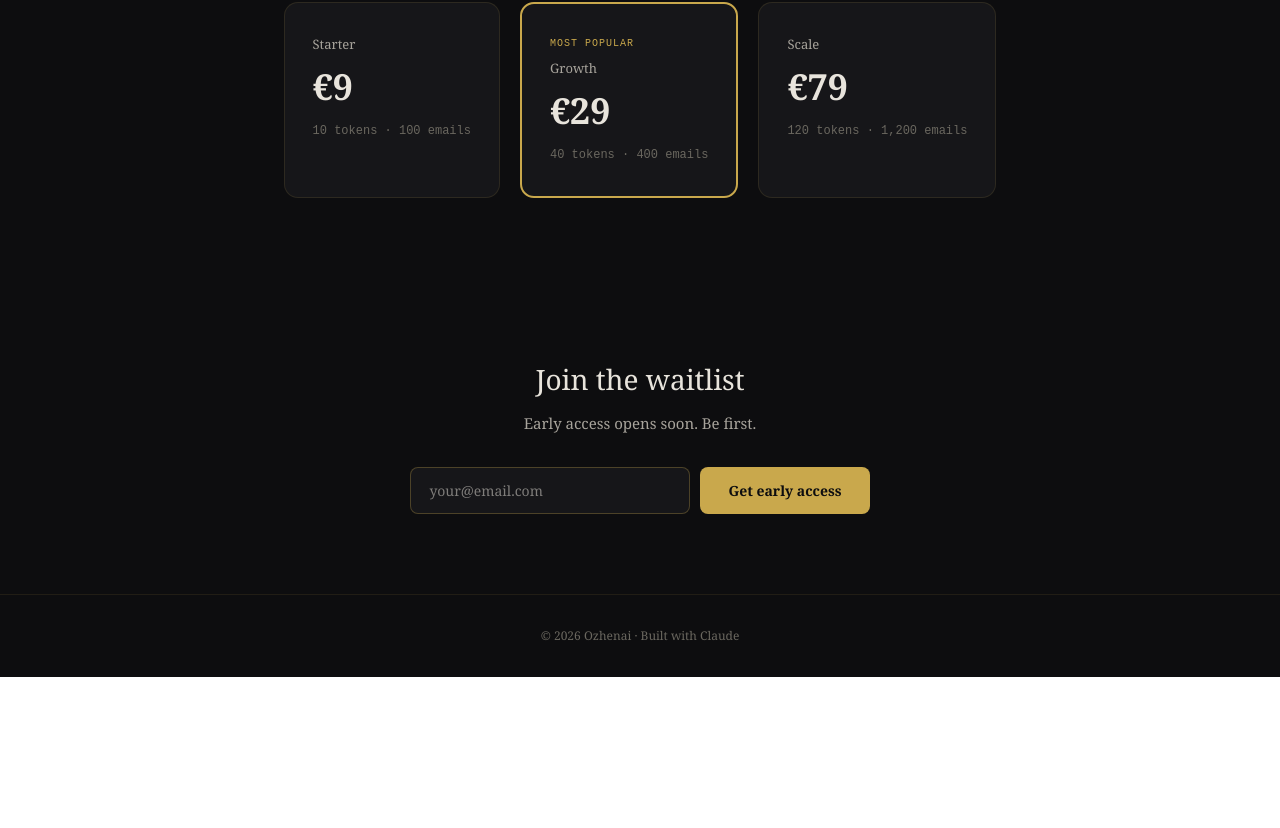
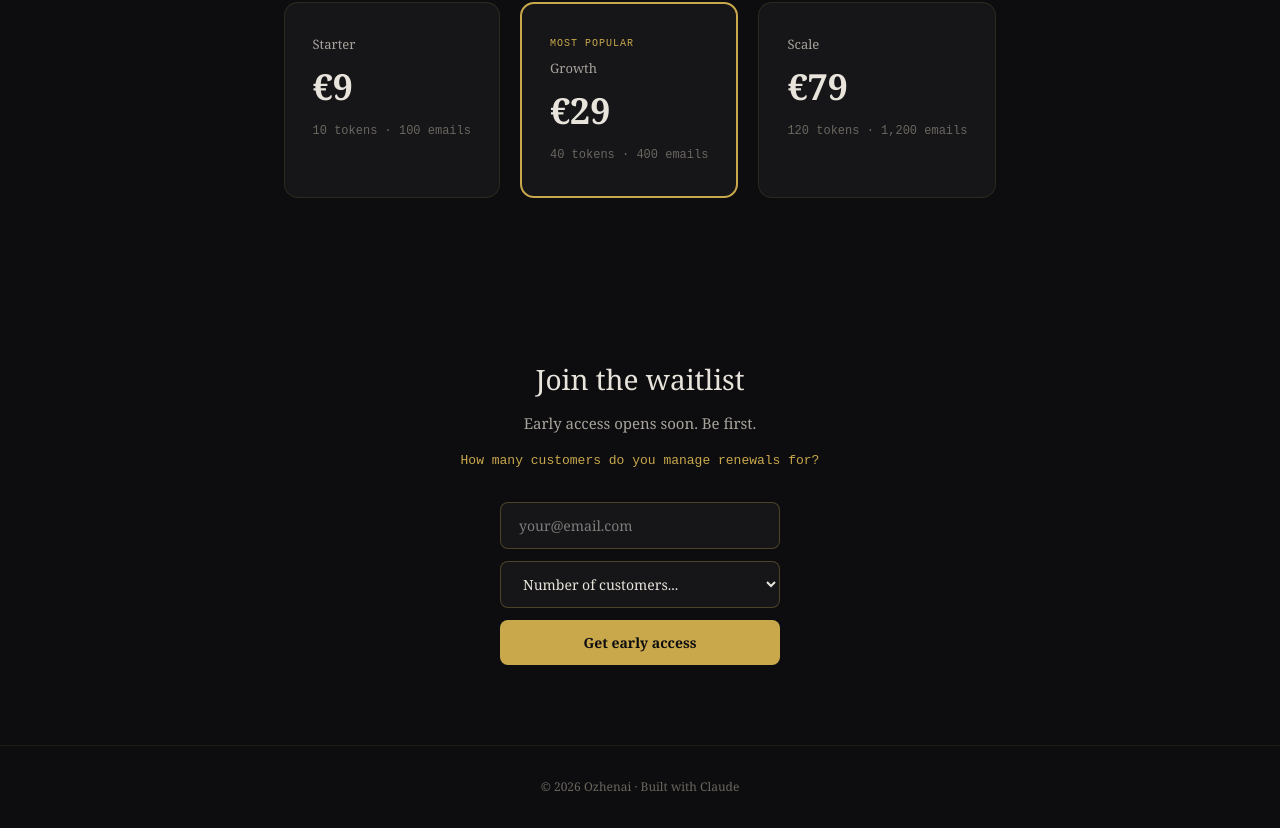
Before and after one commit to Alemeh777/RenewAI, a Next.js app: page / in a window 1280 px wide. Shown: the part 1580-2408 px from the top of the page. Before the commit the page ends 2257 px from the top, so only its background shows below. Built offline with nearby package versions, Linux system fonts and the light colour scheme.

Commit message:
waitlist form wired up

```diff
--- /dev/null
+++ b/app/API/waitlist/route.ts
@@ -0,0 +1,41 @@
+import { Resend } from "resend";
+import { NextRequest, NextResponse } from "next/server";
+
+const resend = new Resend(process.env.RESEND_API_KEY);
+
+export async function POST(req: NextRequest) {
+  const { email, customers } = await req.json();
+
+  if (!email) {
+    return NextResponse.json({ error: "Email required" }, { status: 400 });
+  }
+
+  try {
+    await resend.emails.send({
+      from: "Ozhenai <onboarding@resend.dev>",
+      to: email,
+      subject: "You're on the Ozhenai waitlist!",
+      html: `
+        <div style="font-family:Georgia,serif;max-width:480px;margin:0 auto;padding:40px 20px;background:#0d0d0f;color:#e8e4dc;">
+          <div style="font-size:22px;font-weight:700;color:#c9a84c;margin-bottom:20px;">Ozhenai</div>
+          <h1 style="font-size:24px;margin-bottom:16px;">You're in. 🎉</h1>
+          <p style="color:#a8a49c;line-height:1.7;margin-bottom:24px;">
+            Thanks for joining the Ozhenai waitlist. We'll reach out personally when early access opens.
+          </p>
+          <p style="color:#6a675f;font-size:13px;">— The Ozhenai team</p>
+        </div>
+      `,
+    });
+
+    await resend.emails.send({
+      from: "Ozhenai <onboarding@resend.dev>",
+      to: "tinytalesbyale@gmail.com",
+      subject: `New waitlist signup — ${customers || "unknown"} customers`,
+      html: `<p>New signup: <strong>${email}</strong><br>Manages: <strong>${customers || "not specified"}</strong> customers</p>`,
+    });
+
+    return NextResponse.json({ success: true });
+  } catch (error) {
+    return NextResponse.json({ error: "Failed" }, { status: 500 });
+  }
+}
--- a/app/page.tsx
+++ b/app/page.tsx
@@ -1,3 +1,5 @@
+"use client";
+
 export default function Home() {
   return (
     <main style={{ fontFamily: "Georgia, serif", background: "#0d0d0f",
@@ -94,19 +96,54 @@ export default function Home() {
 
       <section id="waitlist" style={{ padding: "80px 40px", textAlign: "center" }}>
         <h2 style={{ fontSize: 28, marginBottom: 12 }}>Join the waitlist</h2>
-        <p style={{ color: "#a8a49c", marginBottom: 32, fontSize: 15 }}>
+        <p style={{ color: "#a8a49c", marginBottom: 16, fontSize: 15 }}>
           Early access opens soon. Be first.
         </p>
-        <div style={{ display: "flex", gap: 10, justifyContent: "center", flexWrap: "wrap" }}>
-          <input type="email" placeholder="your@email.com"
+        <p style={{ color: "#c9a84c", marginBottom: 32, fontSize: 13, fontFamily: "monospace" }}>
+          How many customers do you manage renewals for?
+        </p>
+        <div style={{ display: "flex", flexDirection: "column", alignItems: "center", gap: 12 }}>
+          <input
+            type="email"
+            id="waitlist-email"
+            placeholder="your@email.com"
             style={{ padding: "12px 18px", borderRadius: 8,
                      border: "1px solid rgba(201,168,76,0.3)",
                      background: "#161619", color: "#e8e4dc",
-                     fontSize: 14, width: 280, outline: "none" }} />
-          <button style={{ background: "#c9a84c", color: "#0d0d0f",
-                           padding: "12px 28px", borderRadius: 8,
-                           fontWeight: 700, fontSize: 14, border: "none",
-                           cursor: "pointer" }}>
+                     fontSize: 14, width: 280, outline: "none" }}
+          />
+          <select
+            id="waitlist-customers"
+            style={{ padding: "12px 18px", borderRadius: 8,
+                     border: "1px solid rgba(201,168,76,0.3)",
+                     background: "#161619", color: "#e8e4dc",
+                     fontSize: 14, width: 280, outline: "none" }}>
+            <option value="">Number of customers...</option>
+            <option value="1-10">1–10 customers</option>
+            <option value="11-50">11–50 customers</option>
+            <option value="51-200">51–200 customers</option>
+            <option value="200+">200+ customers</option>
+          </select>
+          <button
+            onClick={async () => {
+              const email = (document.getElementById("waitlist-email") as HTMLInputElement).value;
+              const customers = (document.getElementById("waitlist-customers") as HTMLSelectElement).value;
+              if (!email) return alert("Please enter your email.");
+              const res = await fetch("/api/waitlist", {
+                method: "POST",
+                headers: { "Content-Type": "application/json" },
+                body: JSON.stringify({ email, customers })
+              });
+              if (res.ok) {
+                alert("You're on the waitlist! Check your email.");
+              } else {
+                alert("Something went wrong. Please try again.");
+              }
+            }}
+            style={{ background: "#c9a84c", color: "#0d0d0f",
+                     padding: "12px 28px", borderRadius: 8,
+                     fontWeight: 700, fontSize: 14, border: "none",
+                     cursor: "pointer", width: 280 }}>
             Get early access
           </button>
         </div>
--- a/package.json
+++ b/package.json
@@ -11,7 +11,8 @@
   "dependencies": {
     "next": "16.2.6",
     "react": "19.2.4",
-    "react-dom": "19.2.4"
+    "react-dom": "19.2.4",
+    "resend": "^6.12.4"
   },
   "devDependencies": {
     "@tailwindcss/postcss": "^4",
```
Also changed, not shown: 1 other file (tests, documents, lock files or other folders).
